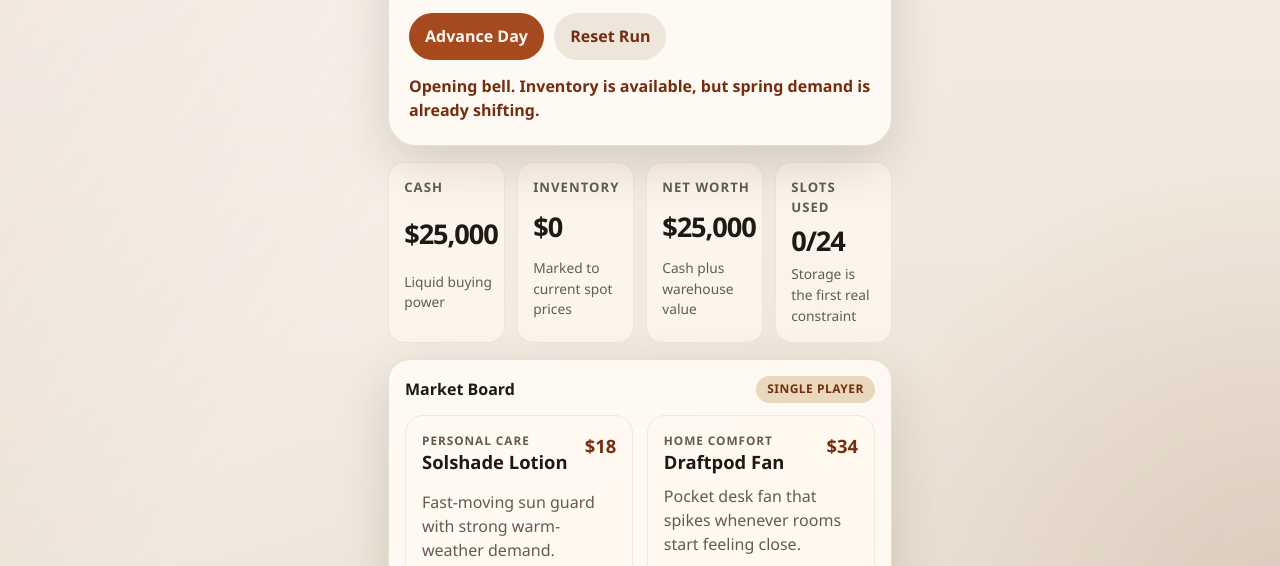
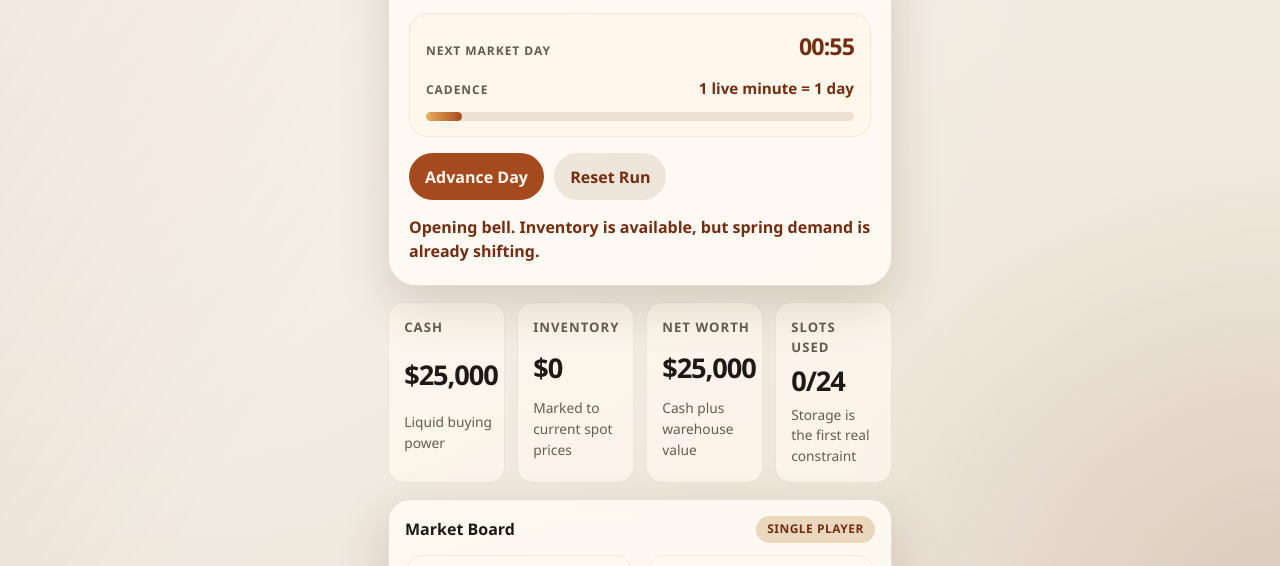
Before and after one commit to pierce403/autofac, a website built with Vite: page index.html in a window 1280 px wide. Shown: the part 189-755 px from the top of the page. Built offline with nearby package versions, Linux system fonts and the light colour scheme.

Commit message:
feat: add a live market day timer

```diff
--- a/src/app.ts
+++ b/src/app.ts
@@ -11,11 +11,20 @@ import {
 import { loadState, resetState, saveState } from './game/storage';
 import type { GameState, LogEntry } from './game/types';
 
+const AUTO_DAY_MS = 60_000;
+
 const formatDate = (value: string): string =>
   new Intl.DateTimeFormat('en-US', {
     month: 'short',
     day: 'numeric',
   }).format(new Date(`${value}T12:00:00`));
+
+const formatCountdown = (secondsRemaining: number): string => {
+  const minutes = Math.floor(secondsRemaining / 60);
+  const seconds = secondsRemaining % 60;
+
+  return `${String(minutes).padStart(2, '0')}:${String(seconds).padStart(2, '0')}`;
+};
 
 const logToneClass = (tone: LogEntry['tone']): string => {
   if (tone === 'trade') {
@@ -129,10 +138,11 @@ const renderProductCard = (state: GameState, productId: string): string => {
   `;
 };
 
-const render = (state: GameState, flash: string): string => {
+const render = (state: GameState, flash: string, secondsRemaining: number): string => {
   const inventoryValue = getInventoryValue(state);
   const usedCapacity = getUsedCapacity(state);
   const netWorth = state.cash + inventoryValue;
+  const countdownProgress = ((AUTO_DAY_MS - secondsRemaining * 1000) / AUTO_DAY_MS) * 100;
 
   return `
     <main class="shell">
@@ -151,6 +161,19 @@ const render = (state: GameState, flash: string): string => {
           Buy fictional same-day goods before demand shifts. Sell into strength before your
           warehouse fills with dead weight.
         </p>
+        <section class="clock-card" aria-label="Market clock">
+          <div class="clock-copy">
+            <span class="clock-label">Next Market Day</span>
+            <strong>${formatCountdown(secondsRemaining)}</strong>
+          </div>
+          <div class="clock-copy">
+            <span class="clock-label">Cadence</span>
+            <span class="clock-note">1 live minute = 1 day</span>
+          </div>
+          <div class="clock-bar" aria-hidden="true">
+            <span style="width: ${countdownProgress.toFixed(2)}%"></span>
+          </div>
+        </section>
         <div class="hero-actions">
           <button class="primary" data-action="advance-day">Advance Day</button>
           <button class="secondary" data-action="reset-run">Reset Run</button>
@@ -226,9 +249,49 @@ const render = (state: GameState, flash: string): string => {
 export const mountApp = (root: HTMLDivElement): void => {
   let state = loadState();
   let flash = state.logs[0]?.text ?? 'Warehouse board ready.';
+  let timerAnchorMs = Date.now();
+  let secondsRemaining = Math.ceil(AUTO_DAY_MS / 1000);
 
   const rerender = (): void => {
-    root.innerHTML = render(state, flash);
+    root.innerHTML = render(state, flash, secondsRemaining);
+  };
+
+  const refreshCountdown = (now: number): void => {
+    const elapsed = now - timerAnchorMs;
+    const remainingMs = AUTO_DAY_MS - (elapsed % AUTO_DAY_MS || 0);
+    secondsRemaining = Math.max(1, Math.ceil(remainingMs / 1000));
+  };
+
+  const applyDayAdvance = (dayCount: number, source: 'auto' | 'manual'): void => {
+    const resultMessages: string[] = [];
+
+    for (let index = 0; index < dayCount; index += 1) {
+      const result = advanceDay(state);
+      state = result.state;
+      resultMessages.push(result.message);
+    }
+
+    const finalMessage = resultMessages.at(-1) ?? 'Another market day rolled over.';
+    flash =
+      source === 'auto' && dayCount > 1
+        ? `${dayCount} market days elapsed while the board stayed open. ${finalMessage}`
+        : source === 'auto'
+          ? `Market day rolled automatically. ${finalMessage}`
+          : finalMessage;
+    saveState(state);
+  };
+
+  const tickClock = (): void => {
+    const now = Date.now();
+    const elapsedDays = Math.floor((now - timerAnchorMs) / AUTO_DAY_MS);
+
+    if (elapsedDays > 0) {
+      applyDayAdvance(elapsedDays, 'auto');
+      timerAnchorMs += elapsedDays * AUTO_DAY_MS;
+    }
+
+    refreshCountdown(now);
+    rerender();
   };
 
   root.addEventListener('click', (event) => {
@@ -242,10 +305,9 @@ export const mountApp = (root: HTMLDivElement): void => {
     const action = button.dataset.action;
 
     if (action === 'advance-day') {
-      const result = advanceDay(state);
-      state = result.state;
-      flash = result.message;
-      saveState(state);
+      applyDayAdvance(1, 'manual');
+      timerAnchorMs = Date.now();
+      refreshCountdown(timerAnchorMs);
       rerender();
       return;
     }
@@ -259,6 +321,8 @@ export const mountApp = (root: HTMLDivElement): void => {
 
       state = resetState();
       flash = 'Opened a fresh board.';
+      timerAnchorMs = Date.now();
+      refreshCountdown(timerAnchorMs);
       rerender();
       return;
     }
@@ -283,5 +347,20 @@ export const mountApp = (root: HTMLDivElement): void => {
     rerender();
   });
 
+  const timerId = window.setInterval(tickClock, 1_000);
+  document.addEventListener('visibilitychange', tickClock);
+  window.addEventListener('focus', tickClock);
+
+  refreshCountdown(Date.now());
   rerender();
+
+  window.addEventListener(
+    'beforeunload',
+    () => {
+      window.clearInterval(timerId);
+      document.removeEventListener('visibilitychange', tickClock);
+      window.removeEventListener('focus', tickClock);
+    },
+    { once: true },
+  );
 };
--- a/src/styles.css
+++ b/src/styles.css
@@ -118,6 +118,60 @@ body::before {
   margin: 0.8rem 0 0;
   color: var(--muted);
   max-width: 28rem;
+}
+
+.clock-card {
+  display: grid;
+  gap: 0.8rem;
+  margin-top: 1rem;
+  padding: 0.95rem 1rem;
+  border-radius: 1.15rem;
+  background: rgba(255, 247, 235, 0.82);
+  border: 1px solid rgba(58, 44, 30, 0.08);
+}
+
+.clock-copy {
+  display: flex;
+  align-items: baseline;
+  justify-content: space-between;
+  gap: 0.75rem;
+}
+
+.clock-label {
+  color: var(--muted);
+  font-size: 0.75rem;
+  font-weight: 700;
+  letter-spacing: 0.08em;
+  text-transform: uppercase;
+}
+
+.clock-copy strong,
+.clock-note {
+  color: var(--accent-deep);
+  font-weight: 800;
+}
+
+.clock-copy strong {
+  font-size: 1.45rem;
+  letter-spacing: -0.04em;
+}
+
+.clock-note {
+  font-size: 0.95rem;
+}
+
+.clock-bar {
+  overflow: hidden;
+  height: 0.55rem;
+  border-radius: 999px;
+  background: rgba(124, 91, 52, 0.14);
+}
+
+.clock-bar span {
+  display: block;
+  height: 100%;
+  border-radius: inherit;
+  background: linear-gradient(90deg, #e8b15e, var(--accent));
 }
 
 .panel {
```
Also changed, not shown: AGENTS.md (+1 -0 lines), TODO.md (+2 -0 lines).
